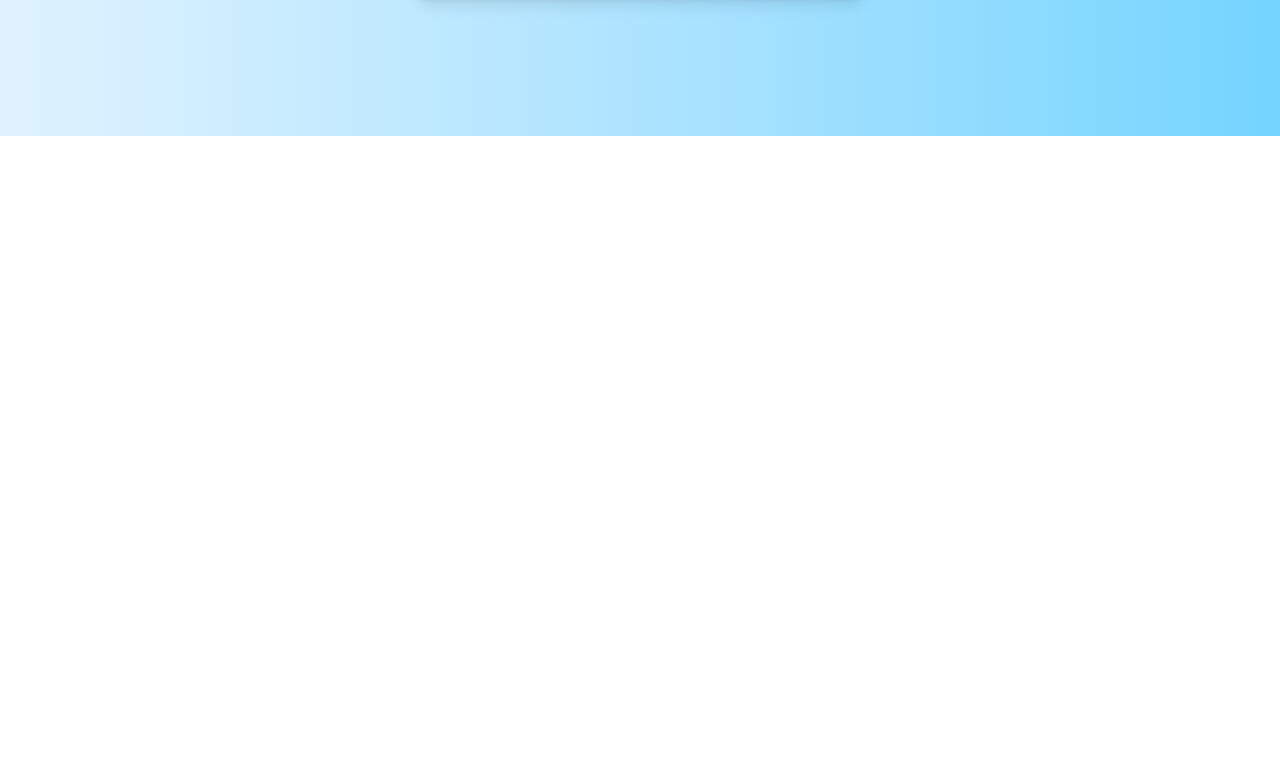
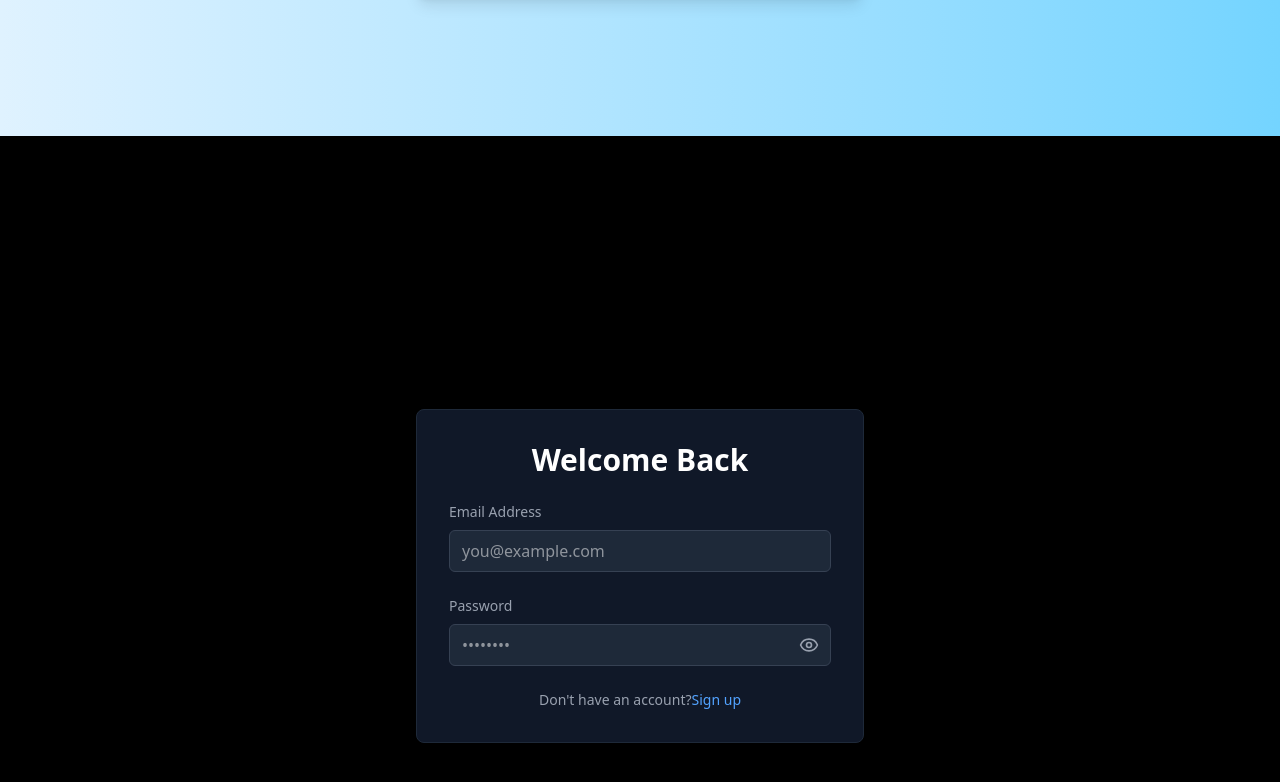
Before and after one commit to shailendrapratap1/clinic-website, a React (Vite) app in the folder clinicweb/: page / in a window 1280 px wide. Shown: the part 4429-5211 px from the top of the page. Before the commit the page ends 4565 px from the top, so only its background shows below. Built offline with nearby package versions, Linux system fonts and the light colour scheme.

Commit message:
login form created

```diff
--- a/clinicweb/src/App.jsx
+++ b/clinicweb/src/App.jsx
@@ -8,7 +8,7 @@ import Testimonial from './pages/Testimonial'
 import History from './pages/History'
 import Footer from './pages/Footer'
 import Signup from './pages/Signup'
-// import Login from './pages/Login'
+import Login from './pages/Login'
 
 
 
@@ -23,7 +23,7 @@ function App() {
 <History/>
 <Footer/>
 <Signup />
-{/* <Login /> */}
+<Login />
 
 {/* <Signup /> */}
 
--- a/clinicweb/src/pages/Login.jsx
+++ b/clinicweb/src/pages/Login.jsx
@@ -1,73 +1,209 @@
-import React,{useState}from 'react';
+// import { Eye, EyeOff } from 'lucide-react';
+// import React,{useState}from 'react';
+// import { Link, useNavigate } from 'react-router-dom';
+
+
+// const Login = () => {
+//     const navigate = useNavigate();
+//     const [formData, setFormData] = useState({
+//         email:'',
+//         password:''
+//     });
+//     const [error,setError]= useState(false);
+//     const[showPassword,setShowPassword]= useState(false);
+
+//     const handleChange = (e) => {
+//          setFormData =({
+//             ...formData,
+//             [e.target.name]:e.target.value
+//          })
+//          if(error) setError('');
+//     }
+//     const handleSubmit =(e) => {
+//         e.preventDefault();
+
+//         const existingUsers = JSON.parse(localStorage.getItem('users' )|| ['']);
+//         const user = existingUsers.find(u => u.email === formData.email && u.pasword === formData.password)
+
+
+//         if(user){
+//             localStorage.setItem('currentUser',JSON.stringify(user));
+//             window.dispatchEvent(new Event ('auth-change'))
+//             navigate('/');
+//         }
+//             else{
+//                 setError('Invalid email or password')
+//             }
+//     }
+//   return (
+//     <div className='min-h-screen flex items-center justify-center bg-linear-to-r from-sky-100 to-sky-300 '>
+//       <div className='bg-sky-300 p-8 rounded-lg shadow-lg w-full max-w-md border-gray-300'>
+//     <h2 className='text-3xl font-bold text-black mb-6 text-center'>Welcome back</h2>
+
+//      {error && (
+//         <div className='bg-gray-900 border border-gray-200 text-gray-200 p-3 rounded mb-4 text-sm'>
+//          {error}
+//         </div>
+//      )}
+//      <form onSubmit={{handleSubmit}} className='space-y-6'
+//      action="">
+//         <div>
+//         <label className='block text-gray-800 text-sm font-medium mb-2' htmlFor="email"></label>
+//       <input type="email"
+//       id='email'
+//       name='email'
+//       value={formData.email}
+//       onChange={handleChange}
+//       className='w-full bg-sky-300 border-gray-300 rounded-md py-2 px-3'
+//       placeholder='ghgh@gmail.com'
+//       required
+
+//       />
+//       </div>
+//       <div>
+//           <label className='block text-gray-800 text-sm font-medium mb-2' htmlFor="password"></label>
+//     <div className='relative'>
+//     <input type={showPassword ? "text" : "password"}
+//     id="password"
+//     name='password'
+//     value={formData.password}
+//     onChange={handleChange}
+//      className='w-full bg-sky-300 border-gray-300 rounded-md py-2 px-3'
+//     placeholder='enter password'
+//      />
+//      <button
+//       type="button"
+//       onClick={()=> setShowPassword(!showPassword)}
+//       className='absolute right-3 top-1/2 transform -translate-y-1/2 text-gray-500 hover:text-white'
+//      >
+//         {showPassword ? <EyeOff size= {20} /> : <Eye size={20} />}
+
+//      </button>
+//      </div>
+//       </div>
+//      <button className='text-gray-200 bg-sky-300 rounded-xl'>
+//    sign In
+//      </button>
+
+//      </form>
+//    <div className='mt-6 text-center text-sm text-gray-500'>
+//             Don't have an account?
+//             <Link to='/signup'className="text-blue-400 hover:text-blue-300 transition-colors">
+//             </Link>
+//    </div>
+
+//       </div>
+//     </div>
+//   )
+// }
+
+// export default Login
+
+
+
+import React, { useState } from 'react';
 import { Link, useNavigate } from 'react-router-dom';
-
+import { Eye, EyeOff } from 'lucide-react';
 
 const Login = () => {
     const navigate = useNavigate();
-    const[formData,setFormData] = useState({
-        email:'',
-        password:''
-    })
-    const [error,setError]= useState(false);
-    const[showPassword,setShowPassword]= useState(false);
+    const [formData, setFormData] = useState({
+        email: '',
+        password: ''
+    });
+    const [error, setError] = useState('');
+    const [showPassword, setShowPassword] = useState(false);
 
     const handleChange = (e) => {
-         setFormData =({
+        setFormData({
             ...formData,
-            [e.target.name]:e.target.value
-         })
-         if(error) setError('');
+            [e.target.name]: e.target.value
+        });
+        if (error) setError('');
+    };
+
+    const handleSubmit = (e) => {
+        e.preventDefault();
+        // Mock login logic
+        const existingUsers = JSON.parse(localStorage.getItem('users') || '[]');
+        const user = existingUsers.find(u => u.email === formData.email && u.password === formData.password);
+
+        if (user) {
+            localStorage.setItem('currentUser', JSON.stringify(user));
+            window.dispatchEvent(new Event('auth-change'));
+            navigate('/');
+        } else {
+            setError('Invalid email or password');
         }
-    const handleSubmit =(e) => {
-        e.preventDefault();
+    };
 
-        const existingUsers = JSON.parse(localStorage.getItem('users' || ['']))
-        const user = existingUsers.find(u => u.email === formData.email && u.pasword === formData.password)
-
-
-        if(user){
-            localStorage.setItem('currentUser',JSON.stringify(user));
-            window.dispatchEvent(new Event ('auth-change'))
-            navigate('/');
-        }
-            else{
-                setError('Invalid email or password')
-            }
-    }
     return (
-    <div className='min-h-screen flex items-center justify-center bg-linear-to-r from-sky-100 to-sky-300 '>
-      <div className='bg-sky-300 p-8 rounded-lg shadow-lg w-full max-w-md border-gray-300'>
-    <h2 className='text-3xl font-bold text-black mb-6 text-center'>Welcome back</h2>
+        <div className="min-h-screen flex items-center justify-center bg-black pt-20">
+            <div className="bg-gray-900 p-8 rounded-lg shadow-lg w-full max-w-md border border-gray-800">
+                <h2 className="text-3xl font-bold text-white mb-6 text-center">Welcome Back</h2>
 
                 {error && (
-        <div className='bg-gray-900 border border-gray-200 text-gray-200 p-3 rounded mb-4 text-sm'>
+                    <div className="bg-red-500/10 border border-red-500 text-red-500 p-3 rounded mb-4 text-sm">
                         {error}
                     </div>
                 )}
-     <form onSubmit={{handleSubmit}} className='space-y-6'
-     action="">
+
+                <form onSubmit={handleSubmit} className="space-y-6">
                     <div>
-        <label className='block text-gray-800 text-sm font-medium mb-2' htmlFor="email"></label>
-      <input type="email"
-      id='email'
-      name='email'
+                        <label className="block text-gray-400 text-sm font-medium mb-2" htmlFor="email">
+                            Email Address
+                        </label>
+                        <input
+                            type="email"
+                            id="email"
+                            name="email"
                             value={formData.email}
                             onChange={handleChange}
-      className='w-full bg-sky-300 border-gray-300 rounded-md py-2 px-3'
-      placeholder='ghgh@gmail.com'
+                            className="w-full bg-gray-800 border border-gray-700 rounded-md py-2 px-3 text-white focus:outline-none focus:ring-2 focus:ring-blue-500 focus:border-transparent transition-colors"
+                            placeholder="you@example.com"
                             required
-
                         />
                     </div>
 
+                    <div>
+                        <label className="block text-gray-400 text-sm font-medium mb-2" htmlFor="password">
+                            Password
+                        </label>
+                        <div className="relative">
+                            <input
+                                type={showPassword ? "text" : "password"}
+                                id="password"
+                                name="password"
+                                value={formData.password}
+                                onChange={handleChange}
+                                className="w-full bg-gray-800 border border-gray-700 rounded-md py-2 px-3 text-white focus:outline-none focus:ring-2 focus:ring-blue-500 focus:border-transparent transition-colors pr-10"
+                                placeholder="••••••••"
+                                required
+                            />
+                            <button
+                                type="button"
+                                onClick={() => setShowPassword(!showPassword)}
+                                className="absolute right-3 top-1/2 transform -translate-y-1/2 text-gray-400 hover:text-white"
+                            >
+                                {showPassword ? <EyeOff size={20} /> : <Eye size={20} />}
+                            </button>
+                        </div>
+                    </div>
 
-
+                    {/* <Button variant="primary" type="submit" className="w-full justify-center">
+                        Sign In
+                    </Button> */}
                 </form>
 
-
+                <div className="mt-6 text-center text-sm text-gray-400">
+                    Don't have an account?
+                    <Link to="/signup" className="text-blue-400 hover:text-blue-300 transition-colors">
+                        Sign up
+                    </Link>
                 </div>
             </div>
-  )
-}
+        </div>
+    );
+};
 
-export default Login
+export default Login;
```
Lines whose indentation alone changed are shown as unchanged.
